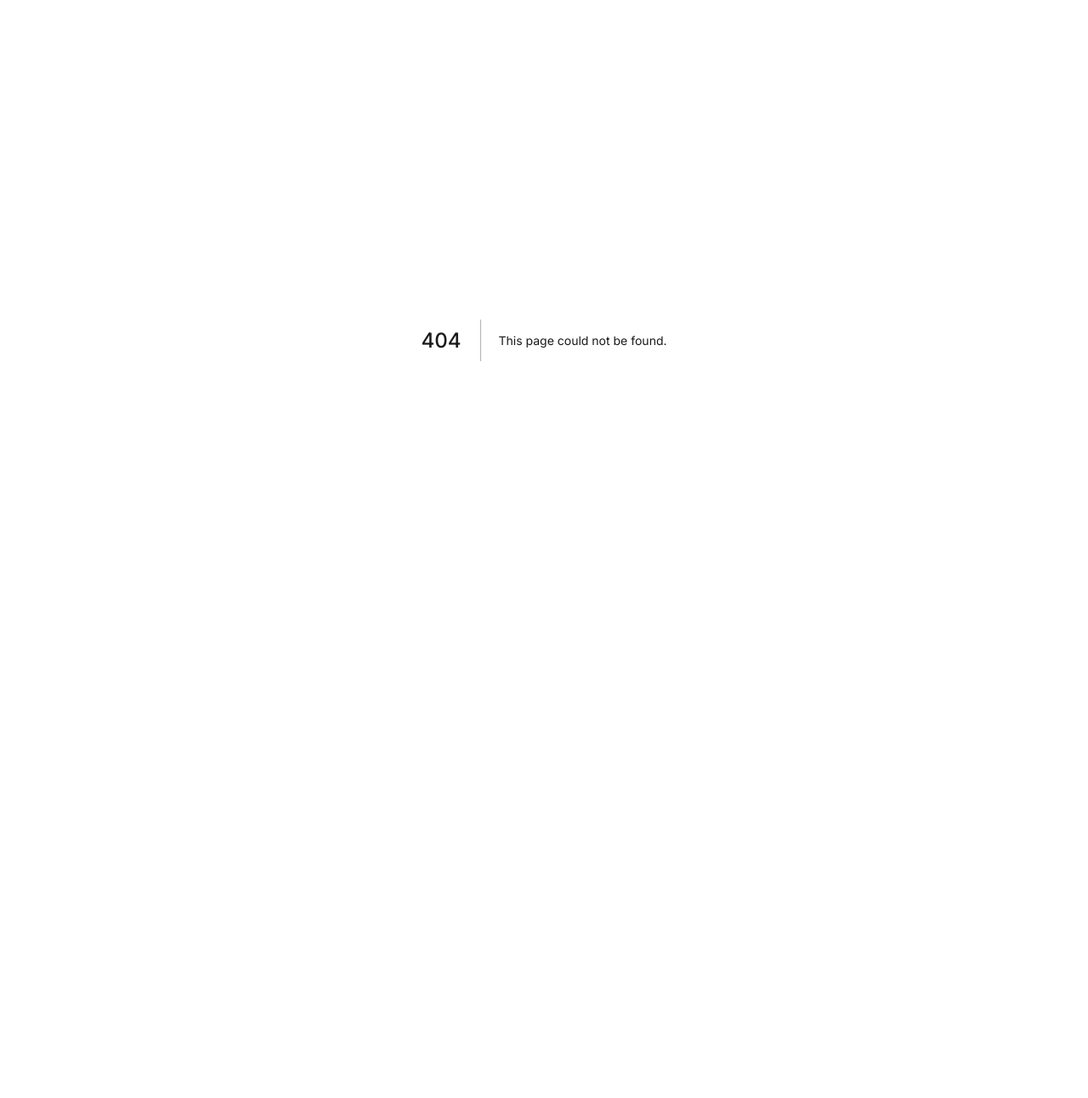
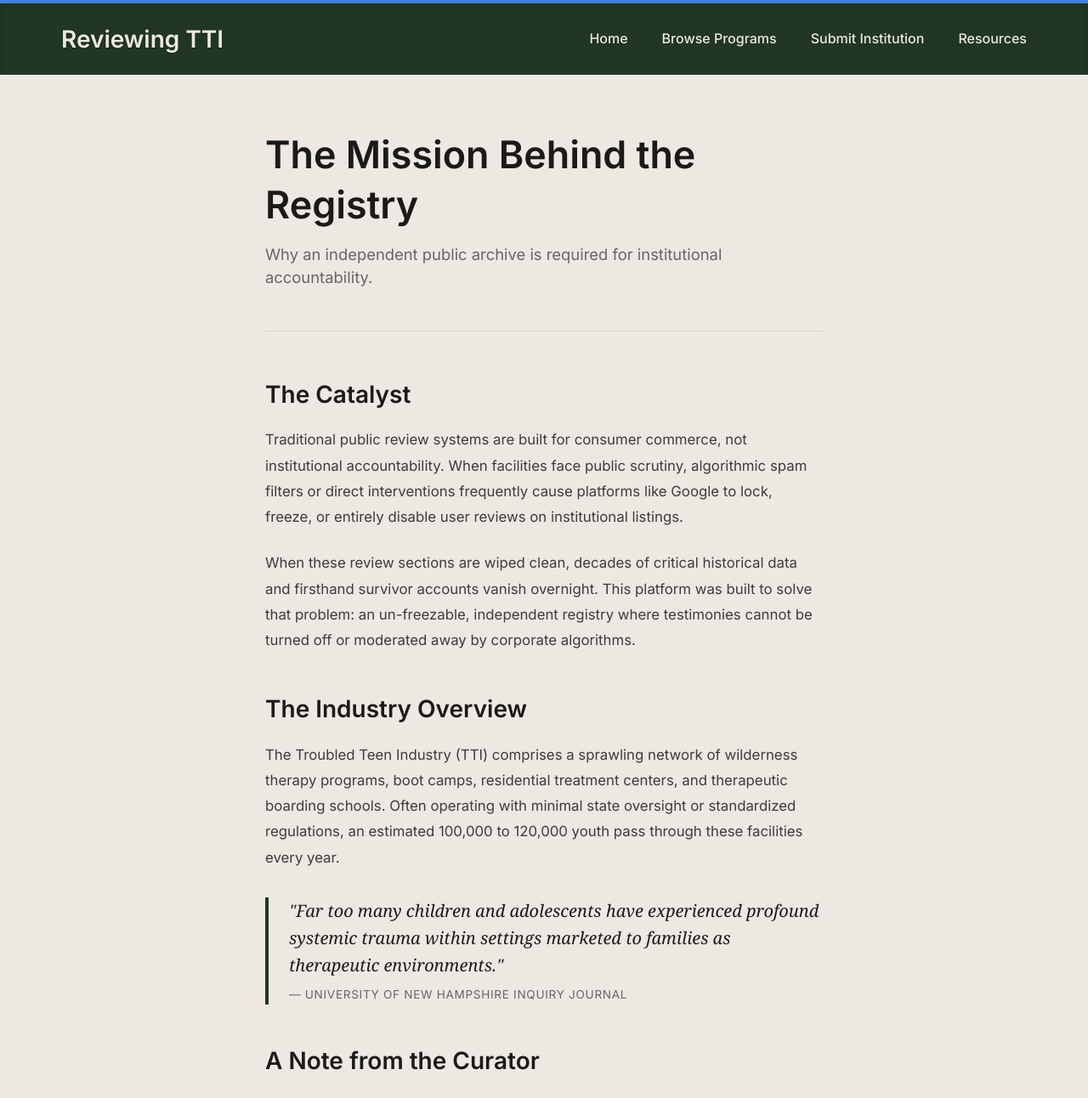
Before and after one commit to cstenstrom17/wwasp-reviews, a Next.js app: page /about in a window 1280 px wide. Before the commit this address had no page. Shown: the top 1292 px of the page at 85% size. Before the commit the page ends 800 px from the top, so only its background shows below. Built offline with nearby package versions, Linux system fonts and the light colour scheme; a web font is replaced by a local one.

Commit message:
update review form

```diff
--- /dev/null
+++ b/pages/about.js
@@ -0,0 +1,64 @@
+import Head from 'next/head'
+import Layout from '../components/layout'
+import styles from '../styles/about.module.css'
+
+export default function About() {
+  return (
+    <>
+      <Head>
+        <title>About | The TTI Index</title>
+        <meta name="description" content="The mission, context, and catalyst behind the public registry." />
+      </Head>
+
+      <Layout>
+        <article className={styles.aboutContainer}>
+          <header className={styles.header}>
+            <h1>The Mission Behind the Registry</h1>
+            <p className={styles.subtitle}>Why an independent public archive is required for institutional accountability.</p>
+          </header>
+
+          <section className={styles.contentSection}>
+            <h2>The Catalyst</h2>
+            <p>
+              Traditional public review systems are built for consumer commerce, not institutional accountability.
+              When facilities face public scrutiny, algorithmic spam filters or direct interventions frequently cause
+              platforms like Google to lock, freeze, or entirely disable user reviews on institutional listings.
+            </p>
+            <p>
+              When these review sections are wiped clean, decades of critical historical data and firsthand survivor accounts
+              vanish overnight. This platform was built to solve that problem: an un-freezable, independent registry
+              where testimonies cannot be turned off or moderated away by corporate algorithms.
+            </p>
+          </section>
+
+          <section className={styles.contentSection}>
+            <h2>The Industry Overview</h2>
+            <p>
+              The Troubled Teen Industry (TTI) comprises a sprawling network of wilderness therapy programs, boot camps,
+              residential treatment centers, and therapeutic boarding schools. Often operating with minimal state oversight or
+              standardized regulations, an estimated 100,000 to 120,000 youth pass through these facilities every year.
+            </p>
+            <blockquote>
+              "Far too many children and adolescents have experienced profound systemic trauma within settings
+              marketed to families as therapeutic environments."
+              <cite>— University of New Hampshire Inquiry Journal</cite>
+            </blockquote>
+          </section>
+
+          <section className={styles.contentSection}>
+            <h2>A Note from the Curator</h2>
+            <p>
+              This project isn't abstract for me. Having spent time inside one of these facilities firsthand,
+              I know how isolating the experience is, both during your stay and in the years spent processing it afterward.
+              When I realized that major search platforms were actively disabling the spaces where survivors could leave warning signs
+              for other families, building this archive became a necessity.
+            </p>
+            <p>
+              You were not alone then, and you are not alone now. Your stories are permanent, visible, and vital.
+            </p>
+          </section>
+        </article>
+      </Layout>
+    </>
+  )
+}
--- /dev/null
+++ b/styles/about.module.css
@@ -0,0 +1,62 @@
+.aboutContainer {
+  max-width: 720px; /* Golden reading length for long-form content */
+  margin: 4rem auto;
+  padding: 0 2rem;
+}
+
+.header {
+  margin-bottom: 3.5rem;
+  border-bottom: 1px solid var(--border);
+  padding-bottom: 2rem;
+}
+
+.header h1 {
+  font-size: 2.8rem;
+  margin-bottom: 1rem;
+  color: var(--text-primary);
+}
+
+.subtitle {
+  font-family: 'Inter', sans-serif;
+  font-size: 1.15rem;
+  color: var(--text-muted);
+  line-height: 1.5;
+}
+
+.contentSection {
+  margin-bottom: 3rem;
+}
+
+.contentSection h2 {
+  font-size: 1.75rem;
+  margin-bottom: 1.25rem;
+  color: var(--text-primary);
+}
+
+.contentSection p {
+  font-size: 1.05rem;
+  line-height: 1.8;
+  color: var(--text-secondary);
+  margin-bottom: 1.5rem;
+}
+
+.contentSection blockquote {
+  margin: 2rem 0;
+  padding-left: 1.5rem;
+  border-left: 4px solid var(--primary-deep-green);
+  font-family: 'Playfair Display', Georgia, serif;
+  font-style: italic;
+  font-size: 1.25rem;
+  color: var(--text-primary);
+}
+
+.contentSection cite {
+  display: block;
+  font-family: 'Inter', sans-serif;
+  font-style: normal;
+  font-size: 0.85rem;
+  color: var(--text-muted);
+  text-transform: uppercase;
+  letter-spacing: 0.05em;
+  margin-top: 0.5rem;
+}
--- a/styles/globals.css
+++ b/styles/globals.css
@@ -25,7 +25,7 @@
 
   --border: rgba(0, 0, 0, 0.08);
 
-  /* Added actual Z-axis Elevation variables to kill flatness */
+
   --card-shadow: 0 4px 20px -2px rgba(0, 0, 0, 0.06), 0 2px 6px -1px rgba(0, 0, 0, 0.03);
   --card-shadow-hover: 0 20px 25px -5px rgba(0, 0, 0, 0.12), 0 10px 10px -5px rgba(0, 0, 0, 0.04);
 
```
Also changed, not shown: pages/index.js (+0 -40 lines), pages/schools/[id].js (+38 -12 lines).
